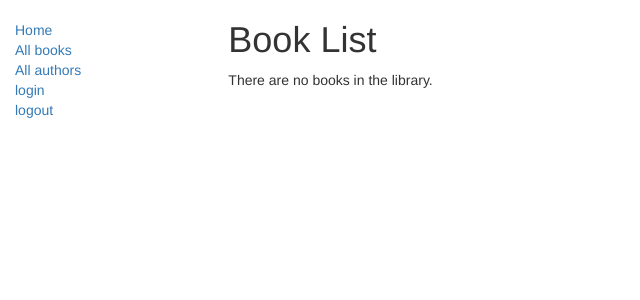
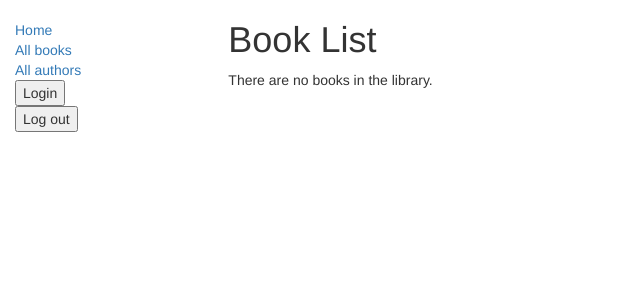
Before and after one commit to GallashZhukau/locallibrary, a Django app: page /catalog/books/ in a window 1280 px wide. Shown: the top 300 px of the page, without its empty margins (0-640 px from the left). Run offline with Django 5.2, Linux system fonts and the light colour scheme; data that the repository does not hold is empty; some libraries are stand-ins or nearby versions.

Commit message:
base_generic.html added new button tp side bar login and logout

```diff
--- a/locallibrary/catalog/templates/base_generic.html
+++ b/locallibrary/catalog/templates/base_generic.html
@@ -24,8 +24,14 @@
               <li><a href="{% url 'index' %}">Home</a></li>
               <li><a href="{% url 'books' %}">All books</a></li>
               <li><a href="{% url 'authors' %}">All authors</a></li>
-              <li><a href="{% url 'login' %}">login</a></li>
-              <li><a href="{% url 'logout' %}">logout</a></li>
+              <form action="{% url 'login' %}" method="post">
+                  {% csrf_token %}
+                  <button type="submit">Login</button>
+               </form>
+              <form action="{% url 'logout' %}" method="post">
+                  {% csrf_token %}
+                  <button type="submit">Log out</button>
+               </form>
             </ul>
           {% endblock %}
         </div>
```
